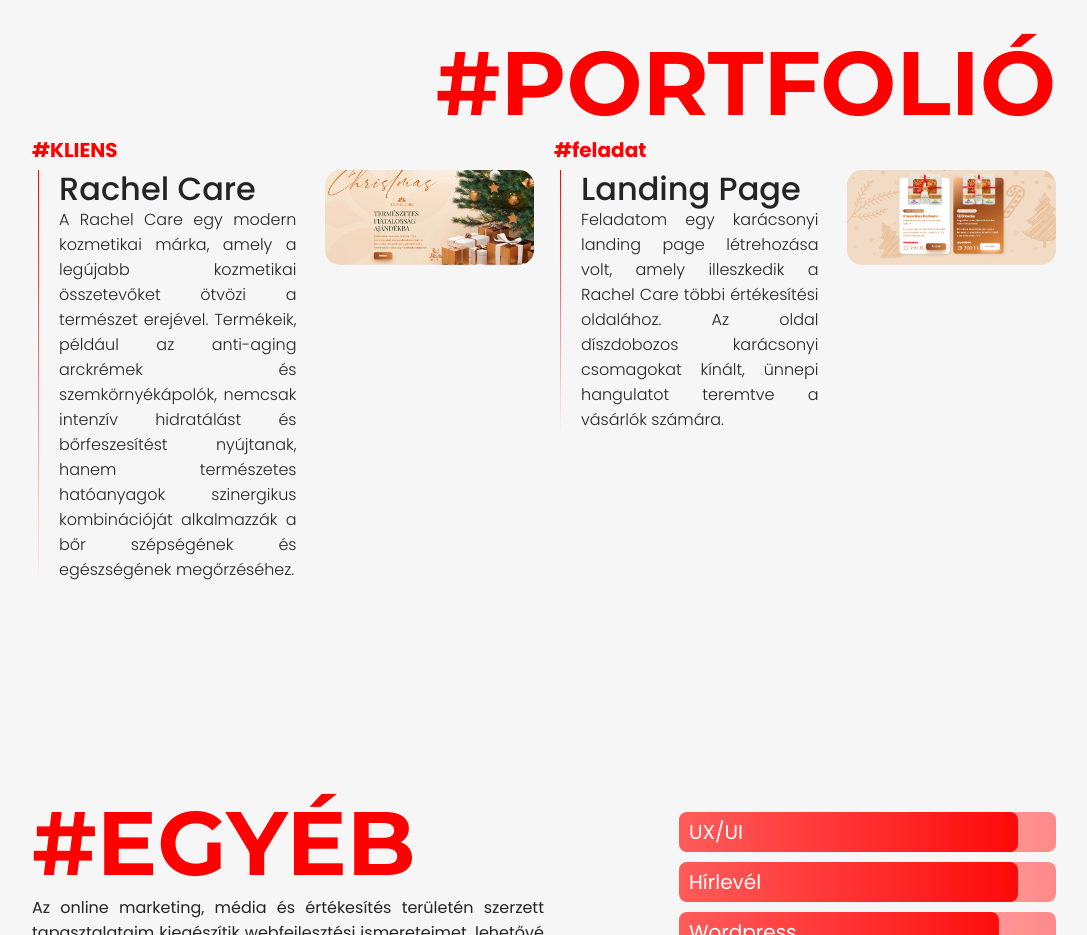
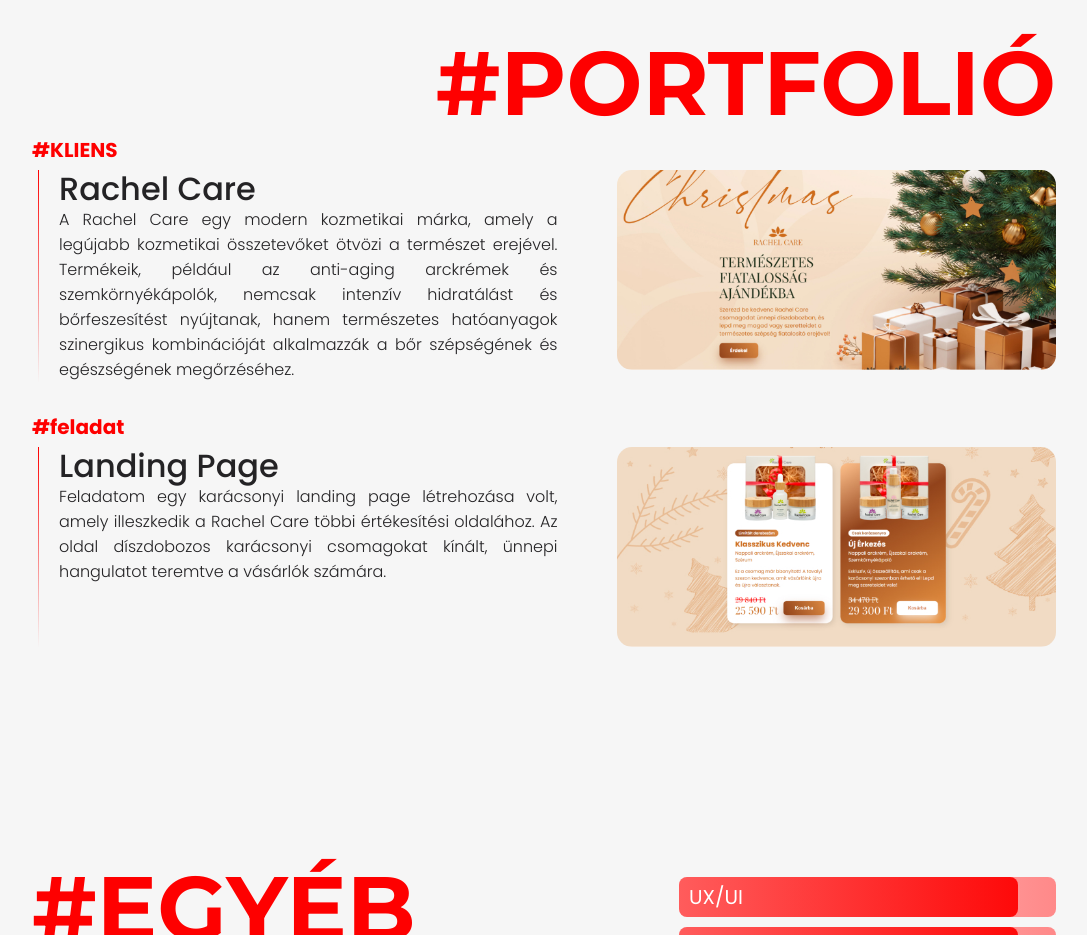
Before and after one commit to teremyalex/teremyalex.github.io, a plain HTML site: page index.html in a window 1280 px wide. Shown: the part 1960-2895 px from the top of the page, without its empty margins (96-1183 px from the left). Drawn offline with Linux system fonts and the light colour scheme.

Commit message:
Update index.html

```diff
--- a/index.html
+++ b/index.html
@@ -42,7 +42,7 @@
 .portfolio{padding: 100px 10px;}
 .portfolio > div{max-width:1024px; margin: 0 auto;}
 .portfolio h3{font-family: 'Montserrat'; font-size: 90px; font-weight:700; color: #FE0000; margin:0 0 20px; line-height: 63px; text-align:right;}
-.portfolio > div > div {display: grid; grid-template-columns: repeat(auto-fit, minmax(300px, 1fr)); gap: 20px;}
+.portfolio #grid {display: grid; grid-template-columns: repeat(auto-fit, minmax(300px, 1fr)); gap: 20px;}
 .portfolio .work{border-radius: 15px; box-shadow: 0 7px 18px -2px rgba(35,37,37,0.4); overflow:hidden;}
 .portfolio .work img{display: block; margin: 0 auto; width:100%;}
 
```
